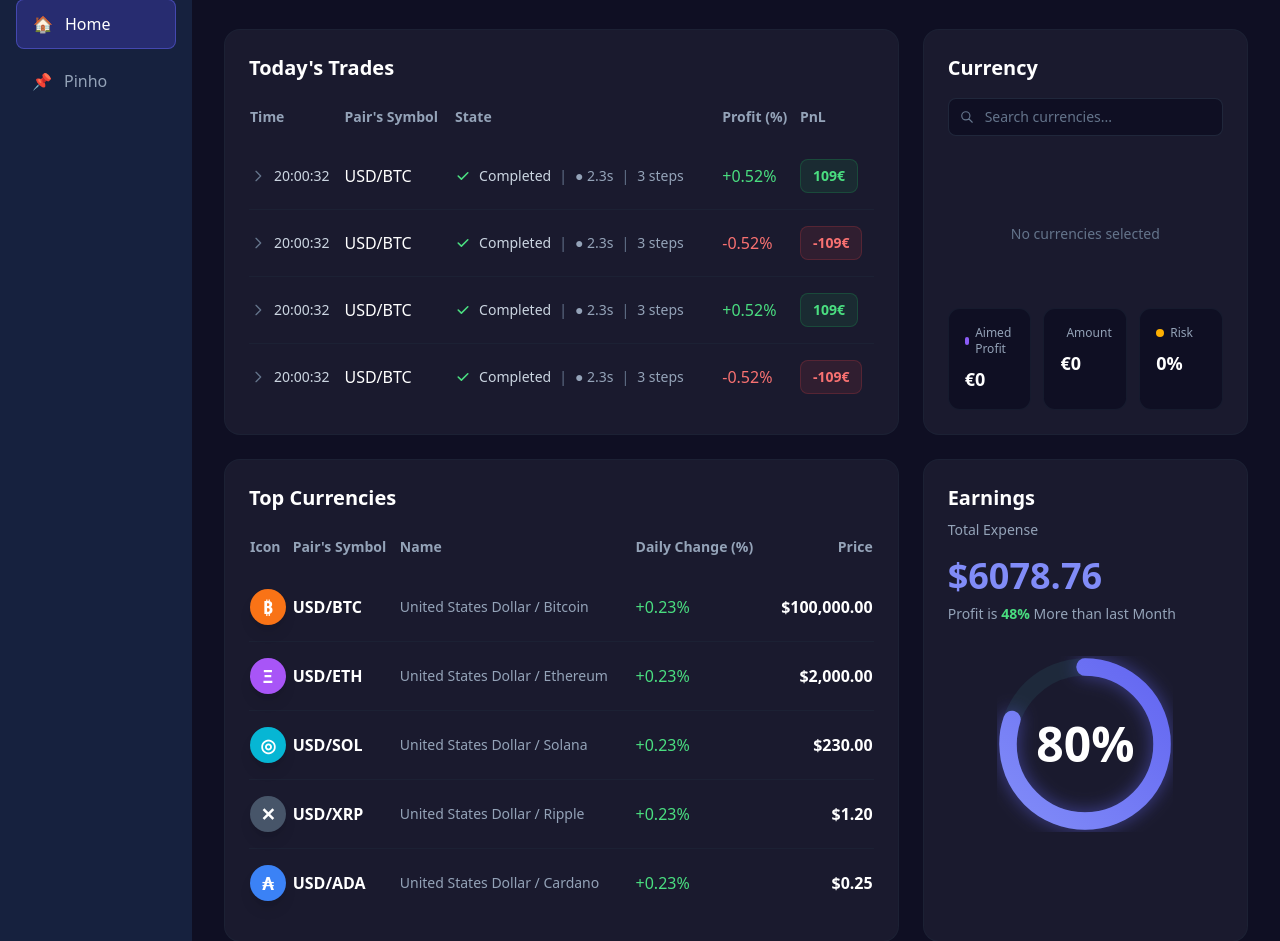
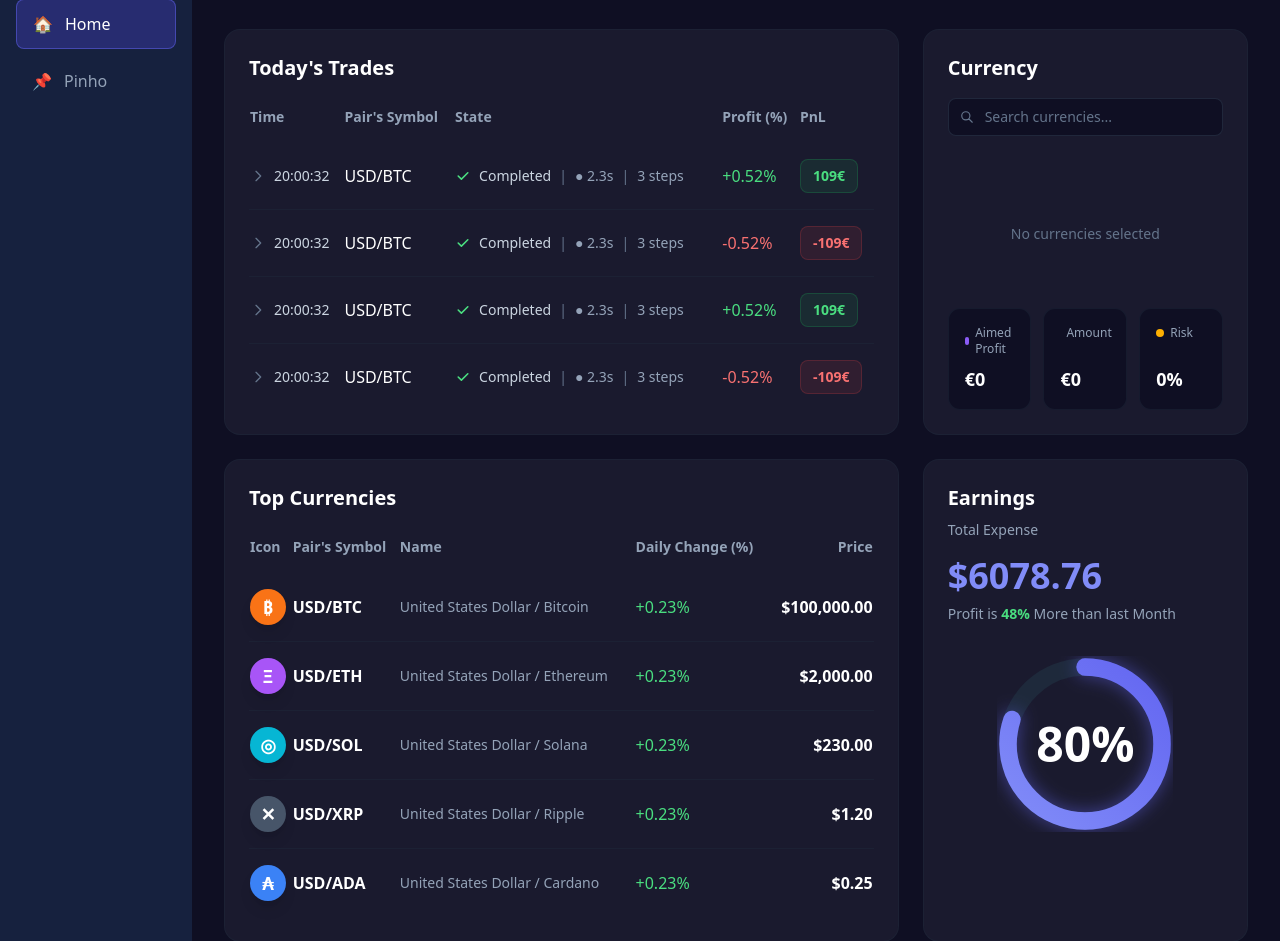
Before and after one commit to Pinho13/Heisenbug, a Django app: page / in a window 1280 px wide. Shown: the part 85-1026 px from the top of the page. Run offline with Django 5.2, Linux system fonts and the light colour scheme; some libraries are stand-ins or nearby versions.

Commit message:
Fixed buttons

```diff
--- a/hermes/templates/base.html
+++ b/hermes/templates/base.html
@@ -253,12 +253,12 @@
                 <div class="grid grid-cols-3 gap-3">
 
                     <!-- Aimed Profit -->
-                    <div class="bg-[#0f0f23] rounded-xl p-4 border border-[#1e293b]/50">
+                    <div class="bg-[#0f0f23] rounded-xl p-4 border border-[#1e293b]/50 flex flex-col justify-between">
                         <div class="flex items-center gap-1.5 text-xs text-[#94a3b8] mb-2">
                             <div class="w-2 h-2 rounded-full bg-[#8b5cf6]"></div>
                             <span>Aimed Profit</span>
                         </div>
-                        <div class="relative group">
+                        <div class="relative group mt-auto">
                 <span
                         class="text-lg font-bold cursor-pointer group-hover:opacity-0 transition-opacity"
                         id="aimedProfitDisplay"
@@ -275,12 +275,12 @@
                     </div>
 
                     <!-- Amount -->
-                    <div class="bg-[#0f0f23] rounded-xl p-4 border border-[#1e293b]/50">
+                    <div class="bg-[#0f0f23] rounded-xl p-4 border border-[#1e293b]/50 flex flex-col justify-between">
                         <div class="flex items-center gap-1.5 text-xs text-[#94a3b8] mb-2">
                             <div class="w-2 h-2 rounded-full bg-[#ef4444]"></div>
                             <span>Amount</span>
                         </div>
-                        <div class="relative group">
+                        <div class="relative group mt-auto">
                 <span
                         class="text-lg font-bold cursor-pointer group-hover:opacity-0 transition-opacity"
                         id="amountDisplay"
@@ -297,12 +297,12 @@
                     </div>
 
                     <!-- Risk -->
-                    <div class="bg-[#0f0f23] rounded-xl p-4 border border-[#1e293b]/50">
+                    <div class="bg-[#0f0f23] rounded-xl p-4 border border-[#1e293b]/50 flex flex-col justify-between">
                         <div class="flex items-center gap-1.5 text-xs text-[#94a3b8] mb-2">
                             <div class="w-2 h-2 rounded-full bg-[#feb002]"></div>
                             <span>Risk</span>
                         </div>
-                        <div class="relative">
+                        <div class="relative mt-auto">
                             <span class="text-lg font-bold" id="riskDisplay">0%</span>
 
                             <input
@@ -633,30 +633,48 @@
     const aimedProfitInput = document.getElementById('aimedProfitInput');
     const aimedProfitDisplay = document.getElementById('aimedProfitDisplay');
 
+    aimedProfitInput.addEventListener('focus', function() {
+        aimedProfitDisplay.style.opacity = '0';
+    });
+
     aimedProfitInput.addEventListener('input', function(e) {
         const value = e.target.value.replace(/[^0-9]/g, '');
         e.target.value = value;
+    });
+
+    aimedProfitInput.addEventListener('keydown', function(e) {
+        if (e.key === 'Enter') e.target.blur();
     });
 
     aimedProfitInput.addEventListener('blur', function(e) {
         const value = e.target.value || '0';
         e.target.value = value;
         aimedProfitDisplay.textContent = formatCurrency(value);
+        aimedProfitDisplay.style.opacity = '';
     });
 
     // Amount
     const amountInput = document.getElementById('amountInput');
     const amountDisplay = document.getElementById('amountDisplay');
 
+    amountInput.addEventListener('focus', function() {
+        amountDisplay.style.opacity = '0';
+    });
+
     amountInput.addEventListener('input', function(e) {
         const value = e.target.value.replace(/[^0-9]/g, '');
         e.target.value = value;
+    });
+
+    amountInput.addEventListener('keydown', function(e) {
+        if (e.key === 'Enter') e.target.blur();
     });
 
     amountInput.addEventListener('blur', function(e) {
         const value = e.target.value || '0';
         e.target.value = value;
         amountDisplay.textContent = formatCurrency(value);
+        amountDisplay.style.opacity = '';
     });
 
     // Risk
```
